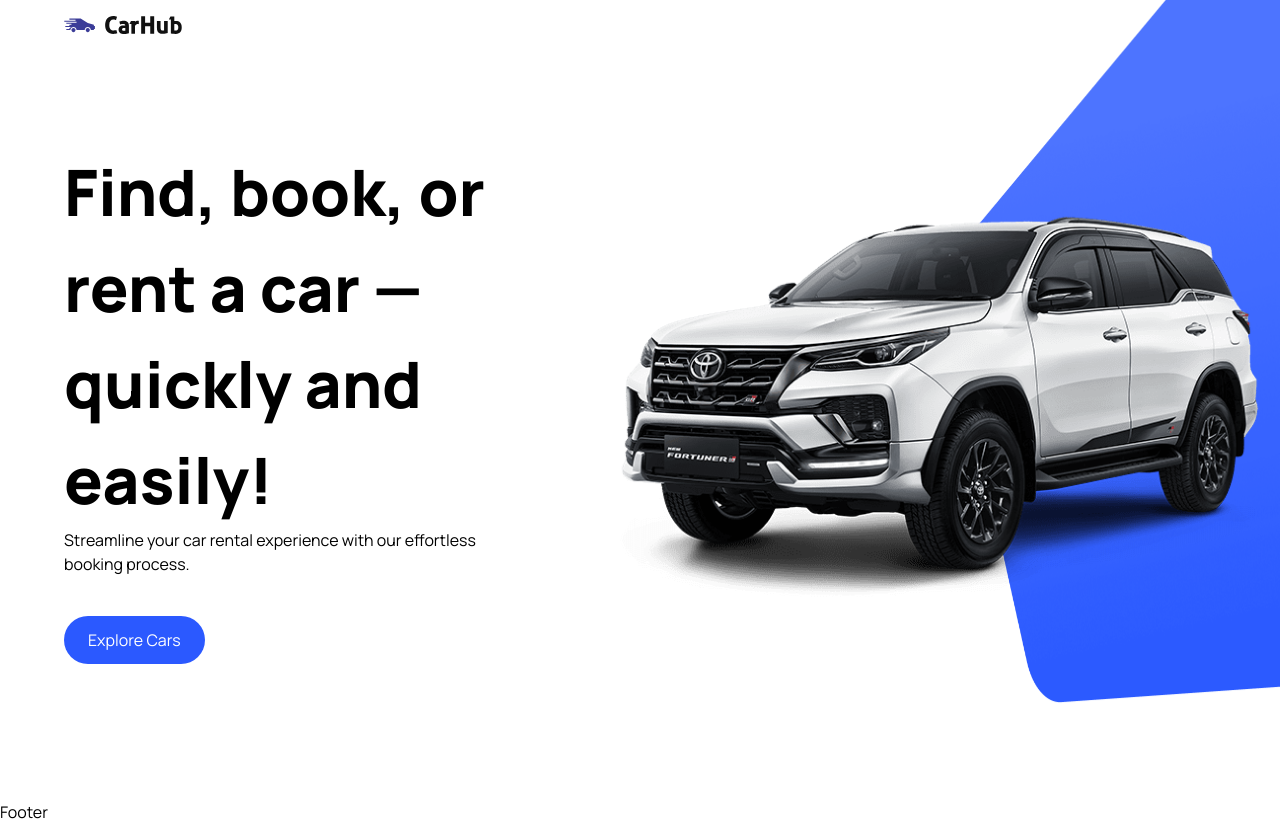
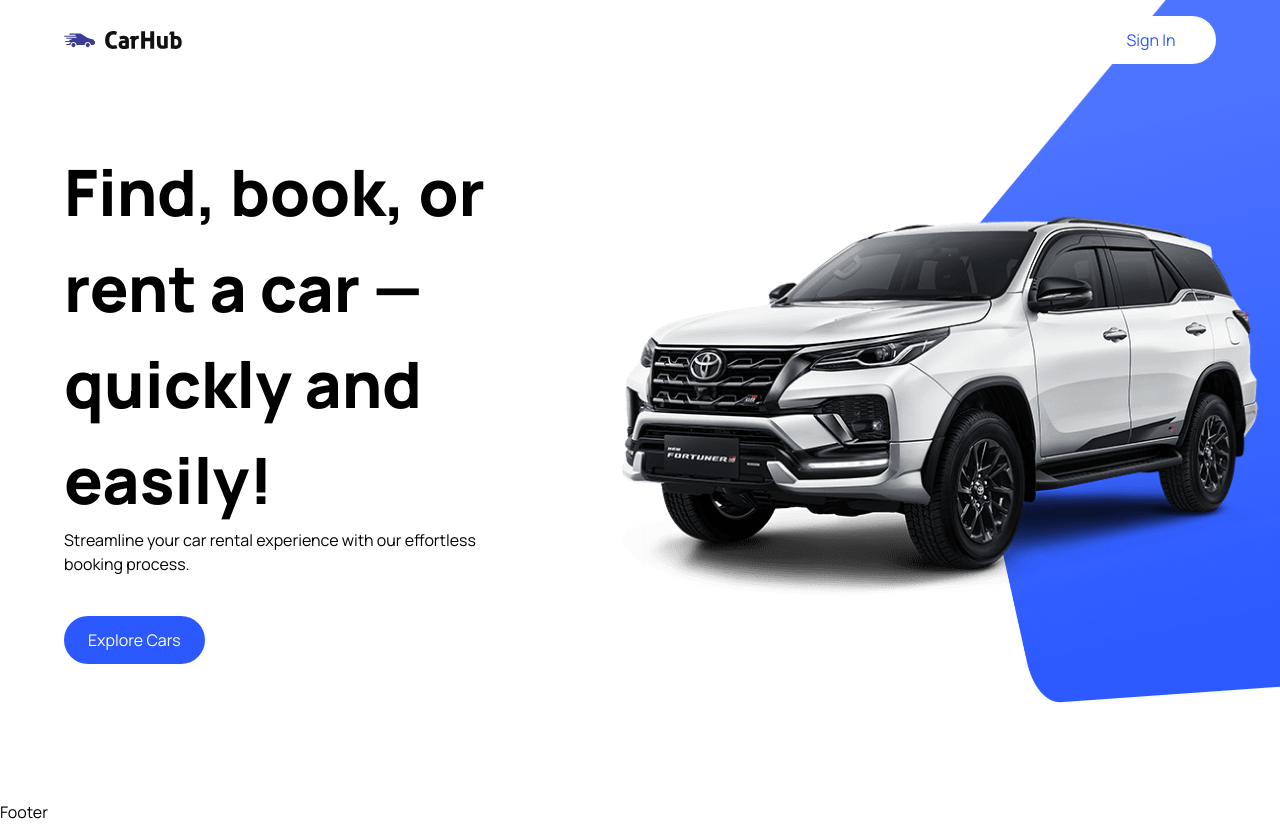
Before and after one commit to MansurPro/Car-show, a Next.js app: page / in a window 1280 px wide. Built offline with nearby package versions, Linux system fonts and the light colour scheme.

Commit message:
Navbar component - complete

```diff
--- a/components/GustomButton.tsx
+++ b/components/GustomButton.tsx
@@ -3,11 +3,11 @@
 import { CustonButtonProps } from "@/types";
 import Image from "next/image";
 
-const GustomButton = ({ title, containerStyles, handleClick }: CustonButtonProps) => {
+const GustomButton = ({ title, containerStyles, handleClick, btnType }: CustonButtonProps) => {
   return (
     <button
       disabled={false}
-      type={"button"}
+      type={btnType || "button"}
       className={`custom-btn ${containerStyles}`}
       onClick={handleClick}
     >
--- a/components/Navbar.tsx
+++ b/components/Navbar.tsx
@@ -16,6 +16,12 @@
             className="object-contain"
           />
         </Link>
+
+        <GustomButton
+          title="Sign In"
+          btnType="button"
+          containerStyles="text-primary-blue rounded-full bg-white min-w-[130px]"
+        />
       </nav>
     </header>
   )
--- a/types/index.ts
+++ b/types/index.ts
@@ -4,4 +4,5 @@
     title: string;
     containerStyles?: string;
     handleClick?: MouseEventHandler<HTMLButtonElement>;
+    btnType?: "button" | "submit";
 }
```
